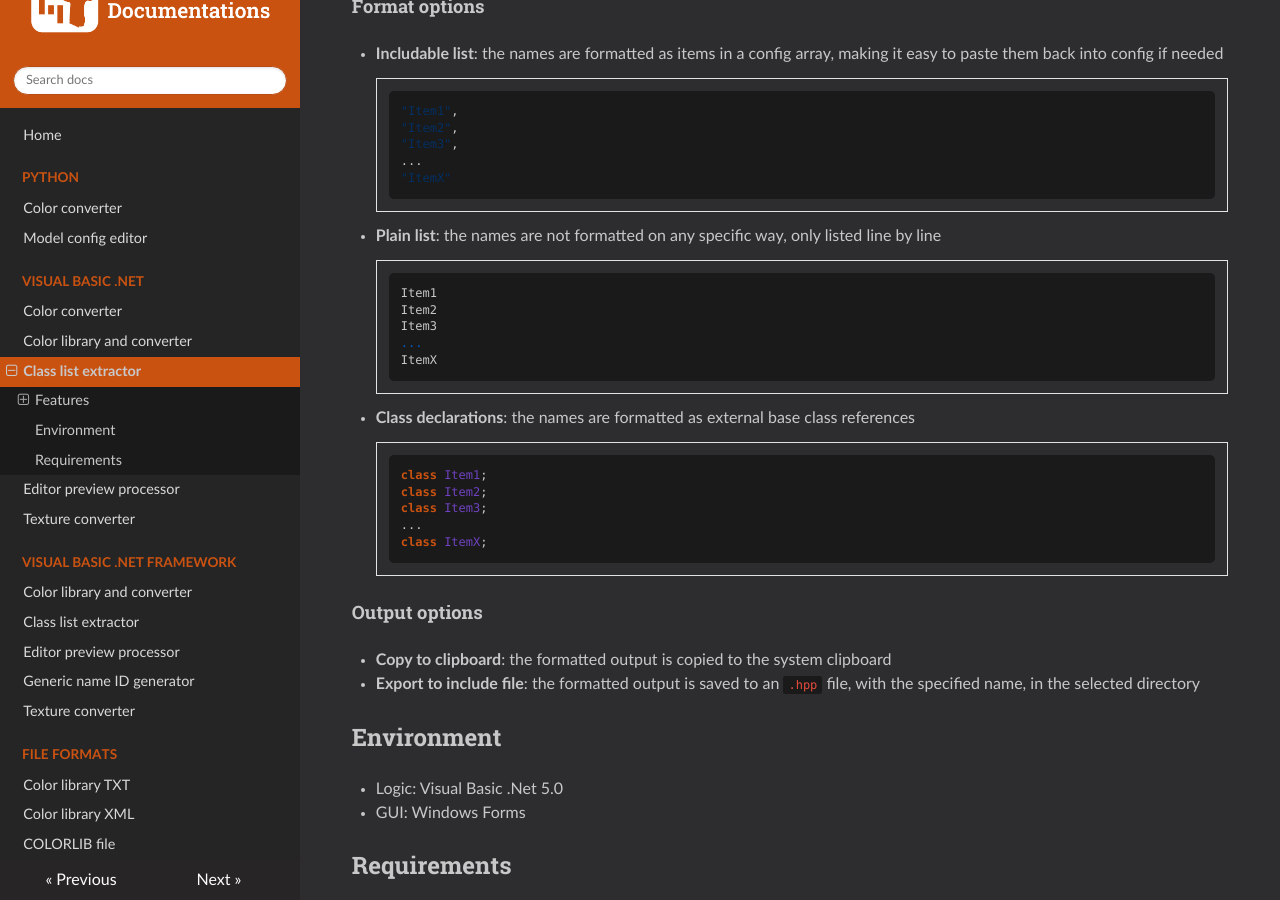
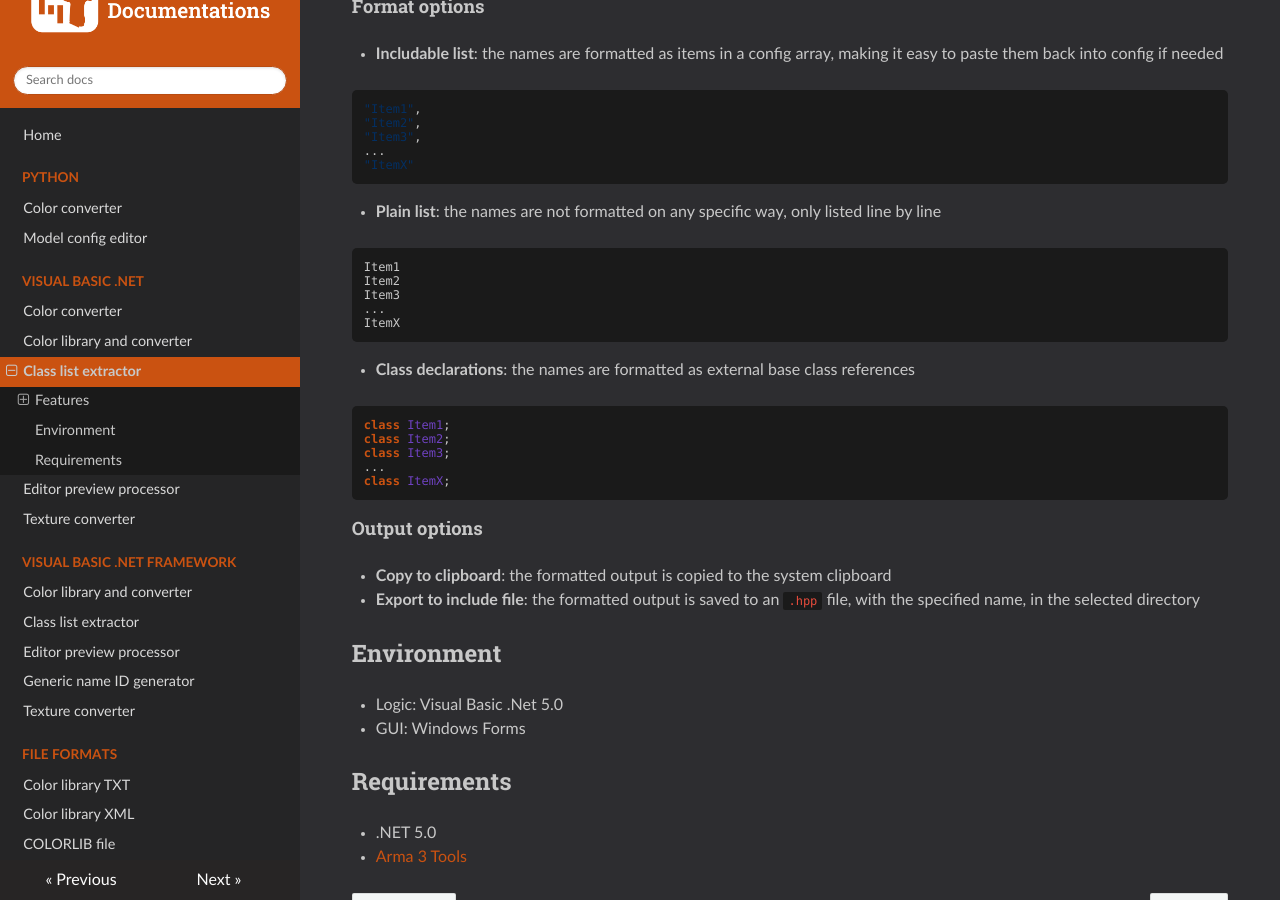
Before and after one commit to MrClock8163/ToolDocumentation, an MkDocs documentation site: the page built from docs/vbnet/classextractor.md, in a window 1280 px wide and 900 px high, scrolled down 1996 px. Built offline with MkDocs 1.6.1, drawn with Linux system fonts in a browser that asks for light colours; nearby versions of some CDN libraries.

Commit message:
Update mkdocs.yml

```diff
--- a/mkdocs.yml
+++ b/mkdocs.yml
@@ -20,8 +20,6 @@
   - toc:
       permalink: ""
       baselevel: 1
-  - pymdownx.details
-  - pymdownx.superfences
 nav:
     - Home: 'index.md'
     - Python:
```
